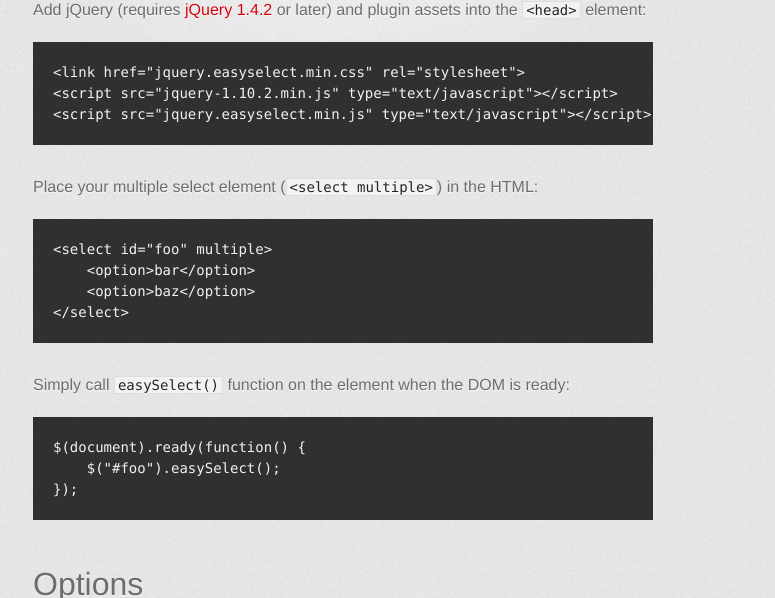
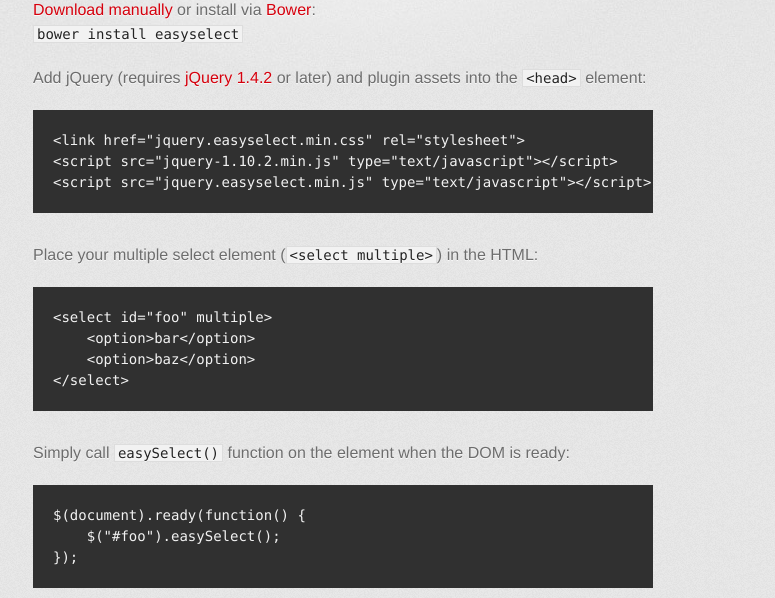
Before and after one commit to tameraydin/jquery-easyselect, a plain HTML site: page index.html in a window 1280 px wide. Shown: the part 502-1100 px from the top of the page, without its empty margins (297-1072 px from the left). Drawn offline with nearby package versions, Linux system fonts and the light colour scheme; a web font is replaced by a local one.

Commit message:
updated installation instructions

```diff
--- a/index.html
+++ b/index.html
@@ -91,6 +91,7 @@
         </div>
           <h1 id="usage"><a class="anchor" href="#usage"><span class="octicon octicon-link"></span></a>Usage</h1>
           <div class="custom-content clearfix">
+            <p><a href="https://github.com/tameraydin/jquery-easyselect/archive/master.zip">Download manually</a> or install via <a target="_blank" href="http://bower.io">Bower</a>:<br> <code>bower install easyselect</code></p>
             <p>Add jQuery (requires <a href="http://blog.jquery.com/2010/02/19/jquery-142-released/" target="_blank">jQuery 1.4.2</a> or later) and plugin assets into the <code>&lt;head&gt;</code> element:</p>
             <pre><code>&lt;link href="jquery.easyselect.min.css" rel="stylesheet"&gt;
 &lt;script src="jquery-1.10.2.min.js" type="text/javascript"&gt;&lt;/script&gt;
```
